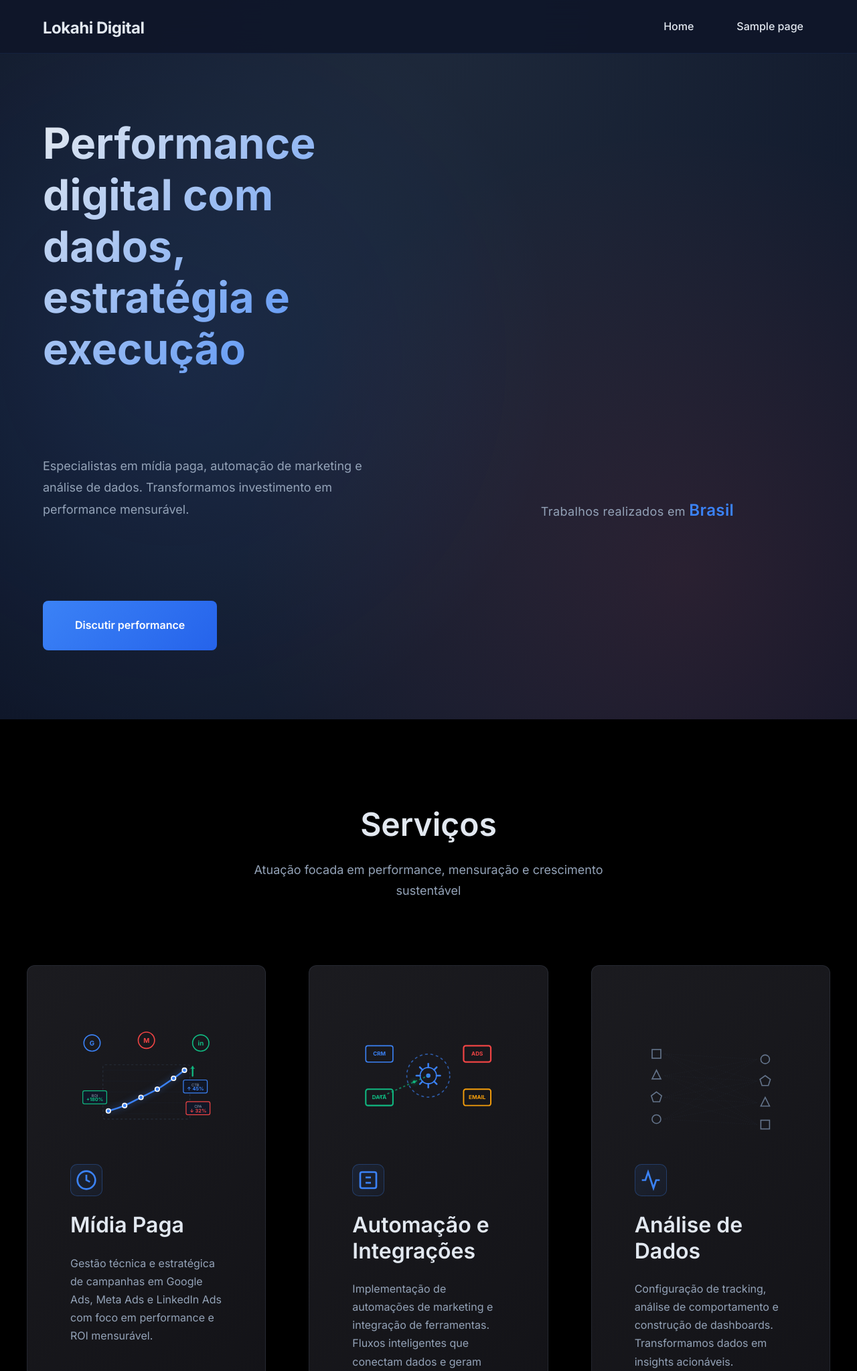
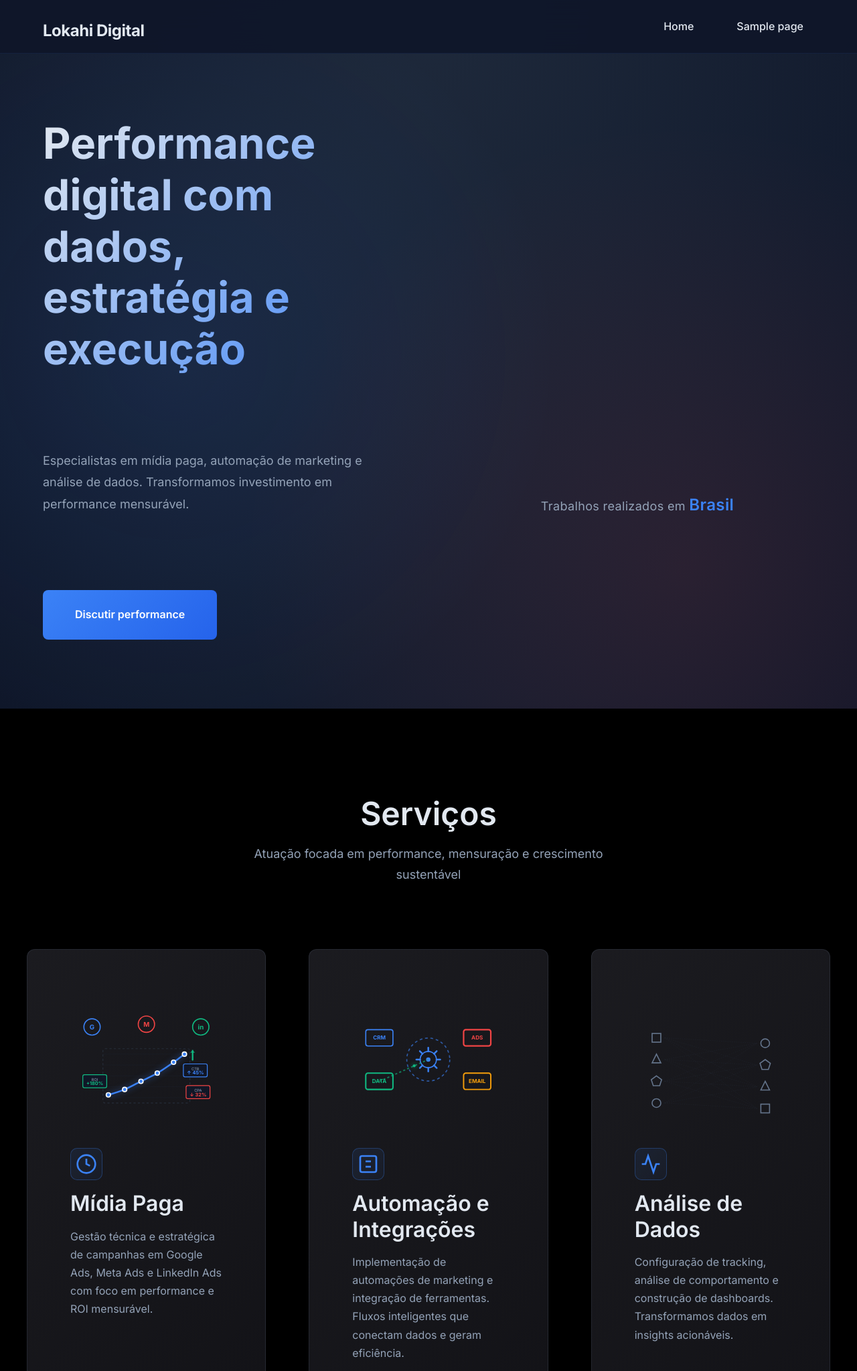
Before and after one commit to igormaiamesquita/lokahi-theme-wp, a WordPress theme: template front-page.php in a window 1280 px wide. Shown: the top 2047 px of the page at 67% size. Run offline with PHP 8.4 and a stand-in for WordPress, Linux system fonts and the light colour scheme; the site name, menu and one post (Sample post) are stand-ins, and other content is empty; some libraries are stand-ins or nearby versions.

Commit message:
Reduzir ainda mais espaçamento do hero (md → sm)

```diff
--- a/style.css
+++ b/style.css
@@ -142,7 +142,7 @@ ul, ol {
 h1, h2, h3, h4, h5, h6 {
 	font-weight: 600;
 	line-height: 1.2;
-	margin-bottom: var(--spacing-md);
+	margin-bottom: var(--spacing-sm);
 	color: var(--color-text);
 }
 
@@ -160,7 +160,7 @@ h3 {
 }
 
 p {
-	margin-bottom: var(--spacing-md);
+	margin-bottom: var(--spacing-sm);
 	line-height: 1.7;
 }
 
@@ -349,7 +349,7 @@ p {
 	font-size: var(--font-size-lg);
 	color: var(--color-text-light);
 	max-width: 550px;
-	margin-bottom: var(--spacing-md);
+	margin-bottom: var(--spacing-sm);
 	line-height: 1.8;
 	opacity: 0;
 	transform: translateY(30px);
@@ -443,7 +443,7 @@ p {
 }
 
 .section-title {
-	margin-bottom: var(--spacing-md);
+	margin-bottom: var(--spacing-sm);
 }
 
 .section-description {
@@ -520,7 +520,7 @@ p {
 	background: linear-gradient(135deg, rgba(59, 130, 246, 0.1) 0%, rgba(59, 130, 246, 0.05) 100%);
 	border: 1px solid rgba(59, 130, 246, 0.3);
 	border-radius: 10px;
-	margin-bottom: var(--spacing-md);
+	margin-bottom: var(--spacing-sm);
 	color: var(--color-primary);
 	transition: all 0.3s ease;
 }
@@ -534,7 +534,7 @@ p {
 .service-title {
 	font-size: var(--font-size-2xl);
 	font-weight: 600;
-	margin-bottom: var(--spacing-md);
+	margin-bottom: var(--spacing-sm);
 	color: var(--color-text);
 }
 
```
Also changed, not shown: other parts of style.css (+15 -15 lines).
